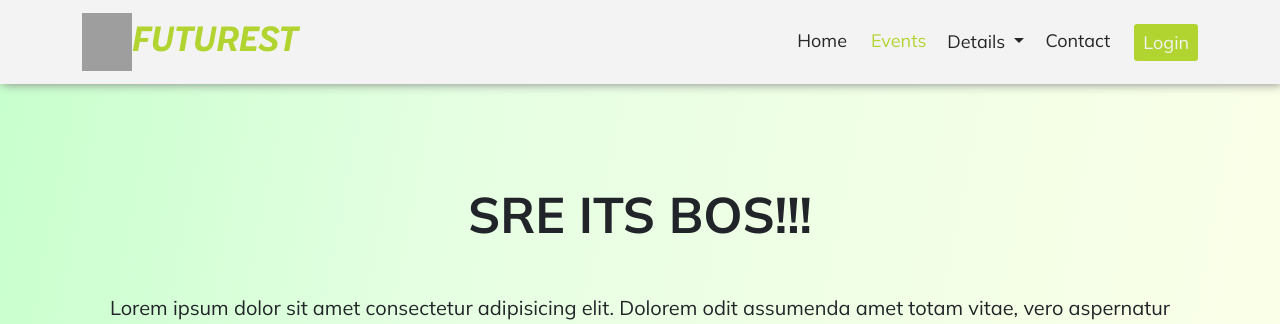
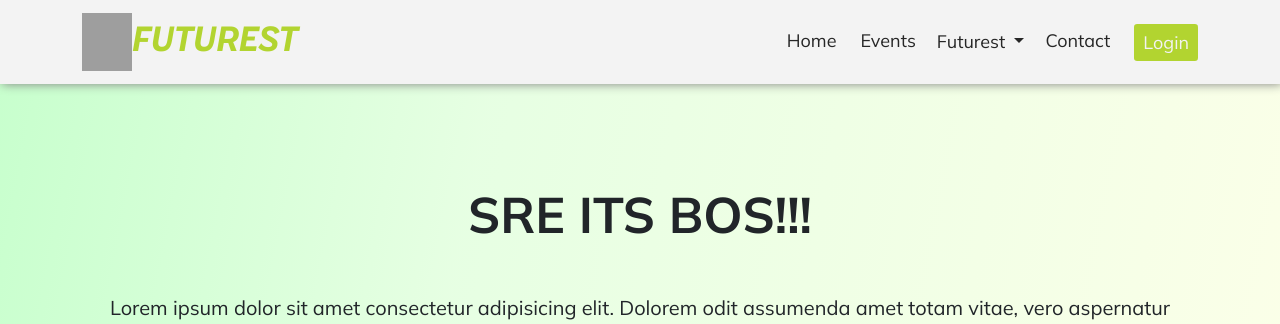
Before and after one commit to BryanYehuda/FuturestSREITS2022, a CodeIgniter app: page /FuturestSREITS2022/home in a window 1280 px wide. Shown: the top 324 px of the page. Run offline with CodeIgniter, Linux system fonts and the light colour scheme; some libraries are stand-ins or nearby versions; grey boxes are pictures that could not be loaded.

Commit message:
Update navbar links group

```diff
--- a/src/application/views/components/navbar.php
+++ b/src/application/views/components/navbar.php
@@ -2,56 +2,84 @@
 	<div class="container d-flex align-items-center me-auto">
 		<!-- Navbar Brand -->
 		<div class="navbar-brand">
-			<a href="" class="d-flex">
-				<img
-					src="<?php echo base_url() ?>/public/img/logo-utama.png"
-					width="50"
-					alt="FUTUREST"
-				/>
+			<a href="<?php echo base_url('home')?>" class="d-flex">
+				<img src="<?php echo base_url() ?>/public/img/logo-utama.png" width="50" alt="FUTUREST" />
 				<h2 class="mt-2">FUTUREST</h2>
 			</a>
 		</div>
 
 		<!-- Navbar Button Mobile -->
-		<input
-			class="input-btn-mobile d-block d-md-none float-end"
-			type="checkbox"
-			onchange="handlerNav(this)"
-		/>
+		<input class="input-btn-mobile d-block d-md-none float-end" type="checkbox" onchange="handlerNav(this)"/>
 		<i class="bi bi-list icon-btn-mobile d-block d-md-none float-end"></i>
 
 		<!-- Navbar Links -->
-		<div class="navbar-links d-flex flex-column flex-md-row align-items-center">
+		<div class="navbar-links d-flex flex-column flex-md-row align-items-center justify-content-start">
       <!-- Home -->
-			<a class="me-lg-4 me-md-3" href="<?php echo base_url('home')?>"
-				>Home</a
-			>
+			<a class="me-lg-4 me-md-3" href="<?php echo base_url('home')?>">
+        Home
+      </a>
       <!-- Event -->
-			<a class="me-md-2 active" href="<?php echo base_url('events')?>"
-				>Events</a
-			>
-      <!-- 2 Details -->
+			<a class="me-md-2" href="<?php echo base_url('events')?>">
+        Events
+      </a>
+      <!-- Dropdown 2 menu -->
 			<div class="dropdown dropdown-navbar-futurest me-lg-2">
         <!-- Button -->
-				<button
-					class="btn dropdown-toggle shadow-none"
-					type="button"
-					id="dropdownMenuButton1"
-					data-bs-toggle="dropdown"
-					aria-expanded="false"
-				>
-					Details
+				<button class="btn dropdown-toggle shadow-none" type="button" id="dropdownMenuButton1" data-bs-toggle="dropdown" aria-expanded="false">
+					Futurest
 				</button>
         <!-- List -->
 				<ul class="dropdown-menu list-dropdown-navbar-futurest" aria-labelledby="dropdownMenuButton1">
-					<li><a class="dropdown-item now" href="<?php echo base_url('details')?>">National Essay</a></li>
-					<li><a class="dropdown-item" href="<?php echo base_url('details')?>">RE Innovation Brainstorm</a></li>
+          <li class="ps-3">
+            <b>Competitions</b>
+          </li>
+					<li>
+            <a class="dropdown-item" href="<?php echo base_url('details')?>">
+              National Essay
+            </a>
+          </li>
+					<li>
+            <a class="dropdown-item" href="<?php echo base_url('details')?>">
+              RE Innovation
+            </a>
+          </li>
+          <li>
+            <hr class="dropdown-divider">
+          </li>
+          <li class="ps-3">
+            <b>Events</b>
+          </li>
+          <li>
+            <a class="dropdown-item" href="<?php echo base_url('details')?>">
+              Grand Talkshow
+            </a>
+          </li>
+          <li>
+            <a class="dropdown-item" href="<?php echo base_url('details')?>">
+              RE 101
+            </a>
+          </li>
+          <li>
+            <a class="dropdown-item" href="<?php echo base_url('details')?>">
+              Final Talkshow
+            </a>
+          </li>
+          <li>
+            <a class="dropdown-item" href="<?php echo base_url('details')?>">
+              Climate Change Community
+            </a>
+          </li>
+          <li>
+            <a class="dropdown-item" href="<?php echo base_url('details')?>">
+              Awarding Night
+            </a>
+          </li>
 				</ul>
 			</div>
       <!-- Contact -->
-			<a class="me-lg-4 me-md-3" href="<?php echo base_url('contact')?>"
-				>Contact</a
-			>
+			<a class="me-lg-4 me-md-3" href="<?php echo base_url('contact')?>">
+        Contact
+      </a>
       <!-- Login -->
 			<a class="btn btn-sm" href="<?php echo base_url('login')?>">Login</a>
 		</div>
--- a/src/public/css/components/navbar.css
+++ b/src/public/css/components/navbar.css
@@ -33,7 +33,7 @@
 /* Dropdown Style */
 
 .navbar-links .dropdown-navbar-futurest {
-	margin-top: -1px;
+	margin-top: -2px;
 }
 
 .navbar-links .dropdown-navbar-futurest button {
@@ -45,10 +45,6 @@
 	font-size: 14px;
 	position: relative;
 	background: transparent;
-}
-
-.navbar-links .dropdown-navbar-futurest .list-dropdown-navbar-futurest a.now {
-	color: var(--futurest-green);
 }
 
 .navbar-links
@@ -70,22 +66,11 @@
 .navbar-links
 	.dropdown-navbar-futurest
 	.list-dropdown-navbar-futurest
-	a.now::before {
-	background: var(--futurest-green);
-}
-
-.navbar-links
-	.dropdown-navbar-futurest
-	.list-dropdown-navbar-futurest
 	a:hover::before {
 	transform: translateX(-50%) scaleX(1);
 }
 
 /* End Dropdown Style */
-
-.navbar-links a.active {
-	color: var(--futurest-green);
-}
 
 .navbar-links a:not(:last-child)::before {
 	content: "";
@@ -98,10 +83,6 @@
 	height: 2.5px;
 	background: var(--futurest-black);
 	transition: transform 0.4s;
-}
-
-.navbar-links a.active::before {
-	background: var(--futurest-green);
 }
 
 .navbar-links a:not(:last-child):hover::before {
@@ -169,5 +150,11 @@
 		height: 100vh;
 		justify-content: space-evenly;
 		transition: 0.5s ease;
+		padding-top: 30px;
+	}
+
+	.navbar-links > a,
+	.navbar-links > div {
+		margin-bottom: 20px;
 	}
 }
```
